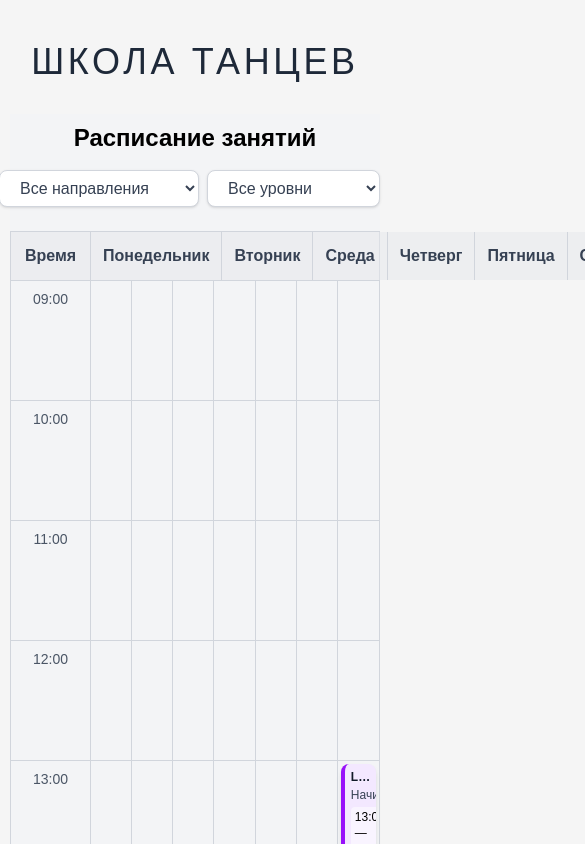
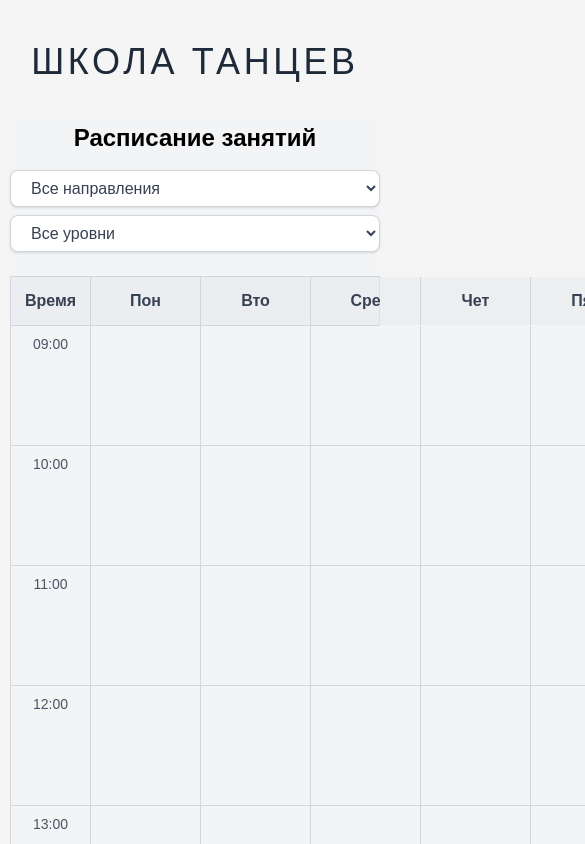
Before and after one commit to baikhonov/dance-studio, a Vue app: page / in a window 390 px wide. Shown: the top 844 px of the page, 585 px wide, since content can reach past the window. Built offline with nearby package versions, Linux system fonts and the light colour scheme.

Commit message:
Начал работать по адаптиву

```diff
--- a/src/App.vue
+++ b/src/App.vue
@@ -13,7 +13,7 @@ const { days, timeSlots, lessons } = storeToRefs(store)
   <header class="my-8 text-center">
     <h1 class="text-4xl font-light tracking-widest text-gray-800 uppercase mb-2">Школа танцев</h1>
   </header>
-  <RouterView :days="days" :timeSlots="timeSlots" :lessons="lessons" />
+  <RouterView />
   <footer class="my-6 text-center text-gray-600">© 2026 Школа танцев. Все права защищены.</footer>
 </template>
 
--- a/src/components/Filters.vue
+++ b/src/components/Filters.vue
@@ -31,9 +31,9 @@ const resetFilters = () => {
 </script>
 
 <template>
-  <div class="filters flex gap-2">
+  <div class="filters flex flex-col md:flex-row gap-2 w-full md:w-auto">
     <select
-      class="w-auto max-w-[200px] px-4 py-2 border border-gray-300 bg-white rounded-lg shadow-sm text-gray-700 cursor-pointer"
+      class="w-full md:w-auto max-w-full md:max-w-[200px] px-4 py-2 border border-gray-300 bg-white rounded-lg shadow-sm text-gray-700 cursor-pointer"
       :value="filters.direction"
       @change="updateDirection"
     >
@@ -43,7 +43,7 @@ const resetFilters = () => {
       </option>
     </select>
     <select
-      class="w-auto max-w-[200px] px-4 py-2 border border-gray-300 bg-white rounded-lg shadow-sm text-gray-700 cursor-pointer"
+      class="w-full md:w-auto max-w-full md:max-w-[200px] px-4 py-2 border border-gray-300 bg-white rounded-lg shadow-sm text-gray-700 cursor-pointer"
       :value="filters.level"
       @change="updateLevel"
     >
@@ -55,7 +55,7 @@ const resetFilters = () => {
     <button
       v-if="filters.direction || filters.level"
       @click="resetFilters"
-      class="px-3 py-2 text-sm text-gray-500 hover:text-gray-700 hover:bg-gray-100 rounded-lg transition-colors"
+      class="w-full md:w-auto px-3 py-2 text-sm text-gray-500 hover:text-gray-700 hover:bg-gray-100 rounded-lg transition-colors"
     >
       ✕ Сбросить
     </button>
--- a/src/components/Schedule.vue
+++ b/src/components/Schedule.vue
@@ -93,14 +93,14 @@ const openLessonModal = (lesson) => {
 <template>
   <div class="schedule">
     <!-- БЛОК ФИЛЬТРОВ (sticky) -->
-    <div ref="filtersSection" class="sticky top-0 z-20 bg-gray-100 py-2">
+    <div ref="filtersSection" class="md:sticky md:top-0 z-20 bg-gray-100 py-2">
       <h2 class="text-center text-2xl font-semibold mb-4">Расписание занятий</h2>
-      <div class="flex gap-2 justify-end items-center mb-4">
+      <div class="flex flex-col md:flex-row gap-2 justify-end items-stretch md:items-center mb-4">
         <Filters :directions="uniqueDirections" :levels="uniqueLevels" v-model="filters" />
 
         <div
           v-if="filters.direction || filters.level"
-          class="text-sm text-gray-600 bg-gray-100 px-3 py-1.5 rounded-full"
+          class="text-sm text-gray-600 bg-gray-100 px-3 py-1.5 rounded-full text-center"
         >
           Найдено: {{ filteredLessons.length }}
         </div>
@@ -111,7 +111,7 @@ const openLessonModal = (lesson) => {
     <div class="border border-t-0 border-gray-300">
       <!-- ШАПКА С ДНЯМИ (sticky) -->
       <div
-        class="sticky z-11 grid grid-cols-[80px_repeat(7,1fr)] bg-gray-100 border-t border-b border-gray-300"
+        class="sticky z-11 grid grid-cols-[80px_repeat(7,minmax(110px,1fr))] bg-gray-100 border-t border-b border-gray-300"
         :style="{ top: `${filtersHeight}px` }"
       >
         <!-- УГЛОВАЯ ЯЧЕЙКА "Время" -->
@@ -126,12 +126,13 @@ const openLessonModal = (lesson) => {
           :key="day"
           class="p-3 font-semibold text-gray-700 text-center border-r border-gray-300 last:border-r-0 bg-gray-200/50"
         >
-          {{ day }}
+          <span class="md:hidden">{{ day.slice(0, 3) }}</span>
+          <span class="hidden md:inline">{{ day }}</span>
         </div>
       </div>
 
       <!-- ОСНОВНОЙ КОНТЕЙНЕР: временная сетка + занятия -->
-      <div class="grid grid-cols-[80px_repeat(7,1fr)]">
+      <div class="grid grid-cols-[80px_repeat(7,minmax(110px,1fr))]">
         <!-- КОЛОНКА С ВРЕМЕННЫМИ МЕТКАМИ -->
         <div class="bg-gray-100">
           <div
```
